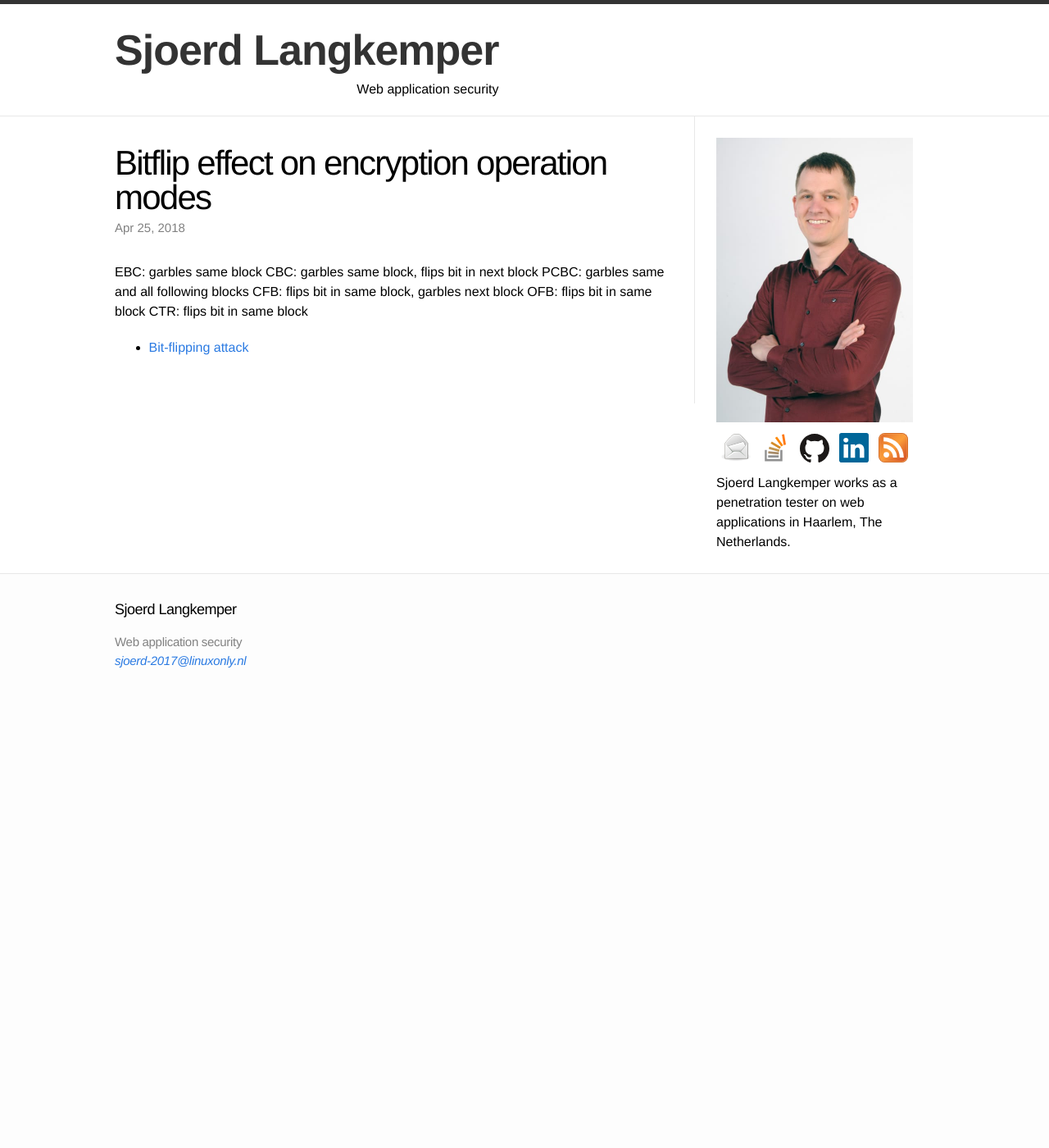
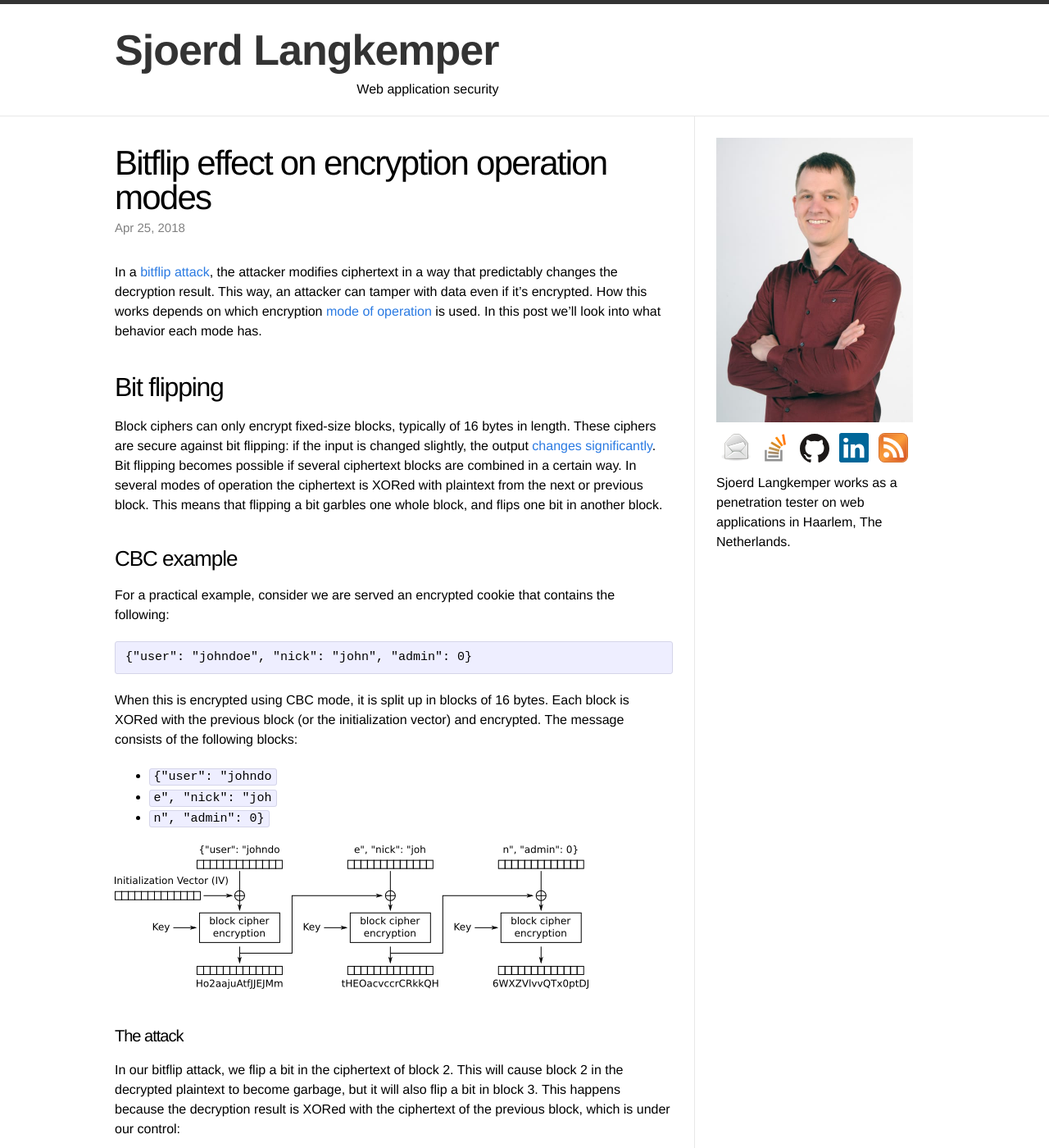
Before and after one commit to Sjord/Sjord.github.io, a Jekyll site: the page built from _posts/2018-01-04-bitflip-effect-on-encryption-operation-modes.md, in a window 1280 px wide and 1400 px high. Shown: the whole window at 82% size. Built offline with Jekyll 4.4.1, drawn with Linux system fonts in a browser that asks for light colours; some of the changed text lies outside the part shown.

Commit message:
Work on bitflip post

```diff
--- a/_posts/2018-01-04-bitflip-effect-on-encryption-operation-modes.md
+++ b/_posts/2018-01-04-bitflip-effect-on-encryption-operation-modes.md
@@ -5,13 +5,45 @@
 date: 2018-04-25
 ---
 
+In a [bitflip attack](https://en.wikipedia.org/wiki/Bit-flipping_attack), the attacker modifies ciphertext in a way that predictably changes the decryption result. This way, an attacker can tamper with data even if it's encrypted. How this works depends on which encryption [mode of operation](https://en.wikipedia.org/wiki/Block_cipher_mode_of_operation) is used. In this post we'll look into what behavior each mode has.
+
 <!-- Photo source: https://www.flickr.com/photos/nasarobonaut/5456219255 -->
 
-EBC: garbles same block
-CBC: garbles same block, flips bit in next block
-PCBC: garbles same and all following blocks
-CFB: flips bit in same block, garbles next block
-OFB: flips bit in same block
-CTR: flips bit in same block
+## Bit flipping
 
-* [Bit-flipping attack](https://en.wikipedia.org/wiki/Bit-flipping_attack)
+Block ciphers can only encrypt fixed-size blocks, typically of 16 bytes in length. These ciphers are secure against bit flipping: if the input is changed slightly, the output [changes significantly](https://en.wikipedia.org/wiki/Avalanche_effect). Bit flipping becomes possible if several ciphertext blocks are combined in a certain way. In several modes of operation the ciphertext is XORed with plaintext from the next or previous block. This means that flipping a bit garbles one whole block, and flips one bit in another block.
+
+### CBC example
+
+For a practical example, consider we are served an encrypted cookie that contains the following:
+
+    {"user": "johndoe", "nick": "john", "admin": 0}
+
+When this is encrypted using CBC mode, it is split up in blocks of 16 bytes. Each block is XORed with the previous block (or the initialization vector) and encrypted. The message consists of the following blocks:
+
+* `{"user": "johndo`
+* `e", "nick": "joh`
+* `n", "admin": 0}`
+
+<img src="/images/bitflip-cbc-encryption.png">
+
+#### The attack
+
+In our bitflip attack, we flip a bit in the ciphertext of block 2. This will cause block 2 in the decrypted plaintext to become garbage, but it will also flip a bit in block 3. This happens because the decryption result is XORed with the ciphertext of the previous block, which is under our control:
+
+<img src="/images/bitflip-cbc-decryption.png">
+
+The result is a cookie containing valid JSON, with the admin flag set to 1:
+
+    {"user": "johndoaRbUTPasBIrmAnO5n", "admin": 1}
+
+## Block cipher modes of operation
+
+Various modes combine the blocks in various ways. This means that the behavior of a bitflip attack differs for each mode. Here is the summary:
+
+* EBC: garbles same block
+* CBC: garbles same block, flips bit in next block
+* PCBC: garbles same and all following blocks
+* CFB: flips bit in same block, garbles next block
+* OFB: flips bit in same block
+* CTR: flips bit in same block
```
Also changed, not shown: images/_orig/CBC_decryption.svg (added), images/_orig/CBC_encryption.svg (added), images/bitflip-cbc-decryption.png (added), images/bitflip-cbc-encryption.png (added).
